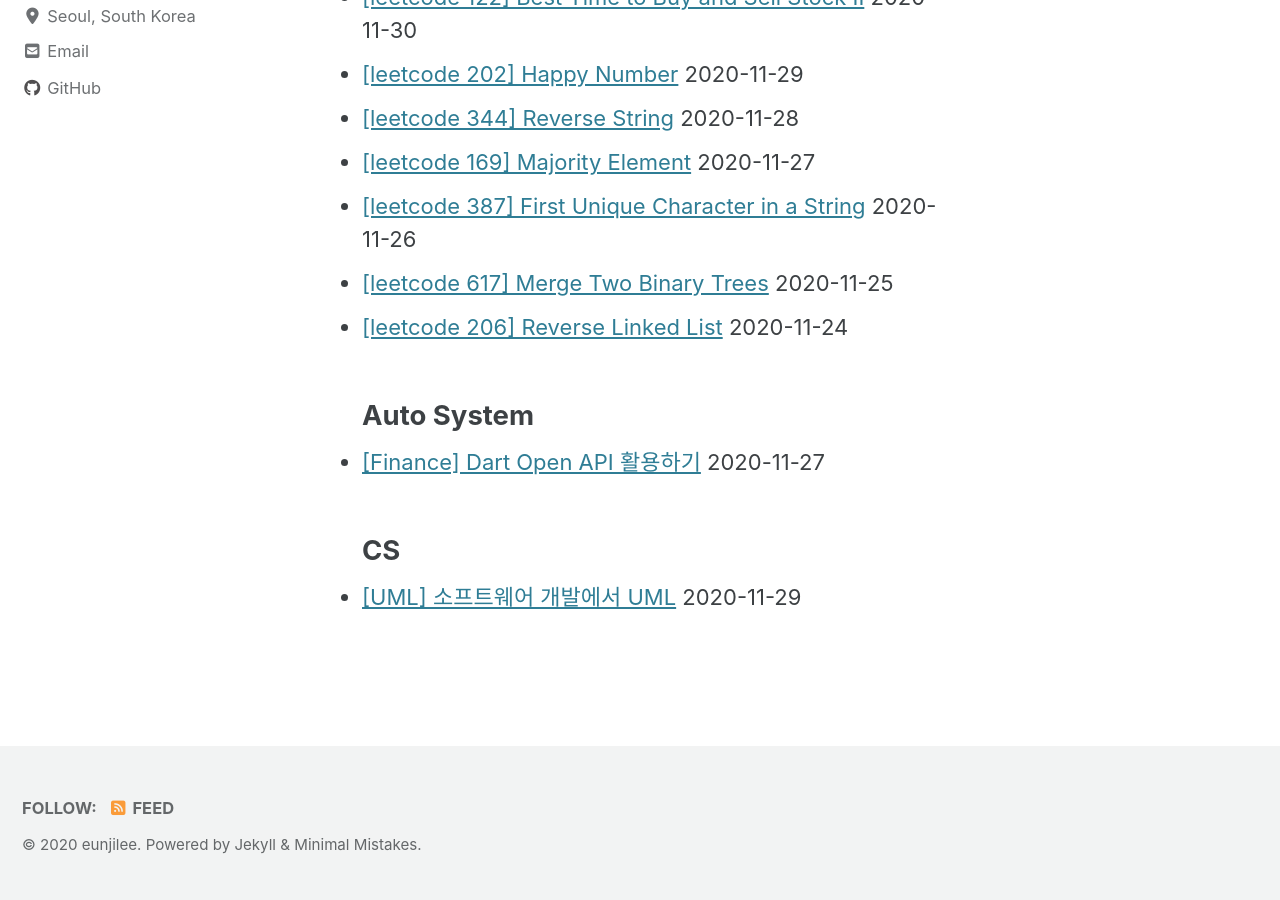
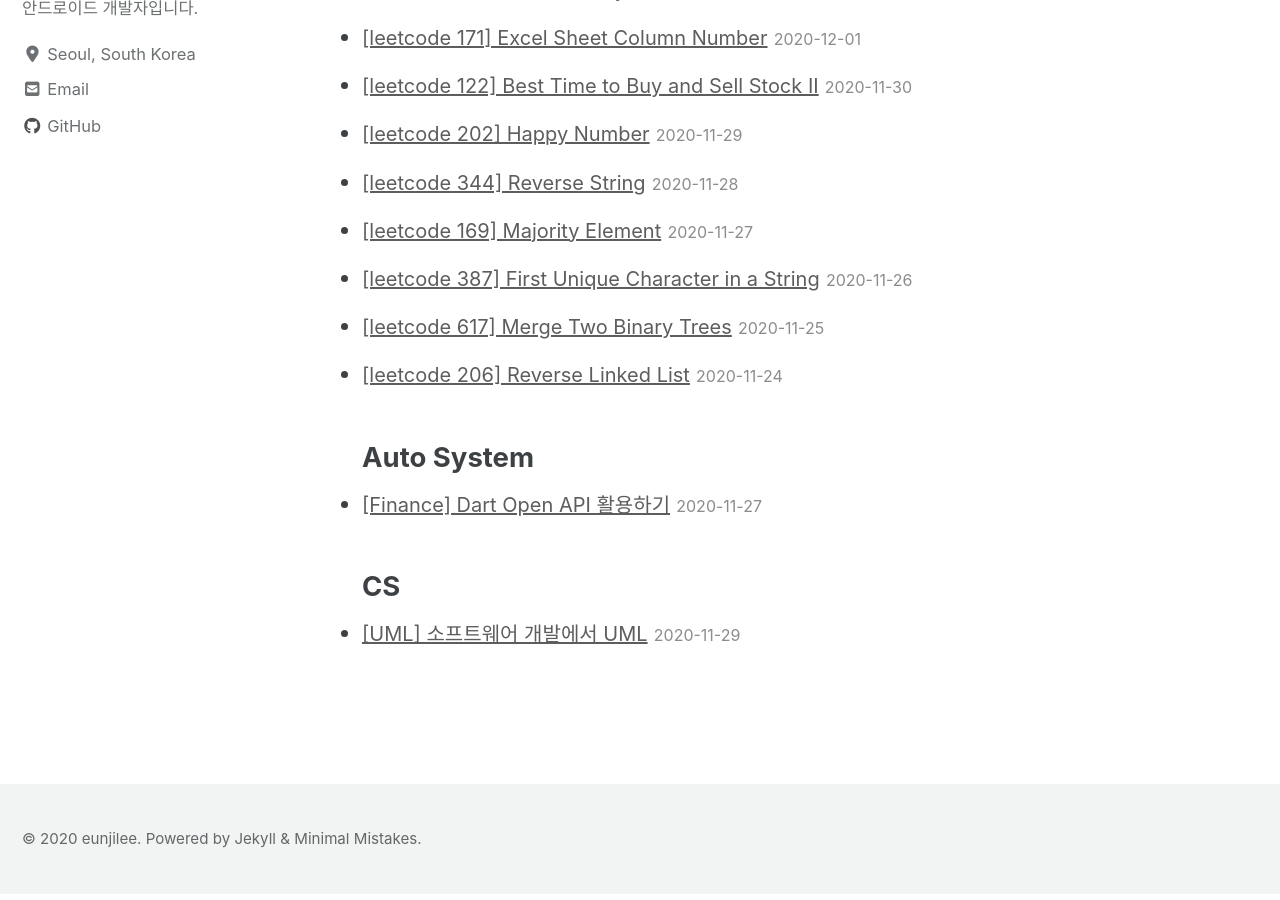
Before and after one commit to dev-eunji/dev-eunji.github.io, a Jekyll site: the page built from index.html, in a window 1280 px wide and 900 px high, scrolled down 2286 px. Built offline with Jekyll 4.4.1, drawn with Linux system fonts in a browser that asks for light colours; cached includes are drawn as plain includes; nearby versions of some CDN libraries; the list of posts is cut into pages by our own code.

Commit message:
home UI 수정: 홈 메뉴색 변경, footer 수정

```diff
--- a/_includes/footer.html
+++ b/_includes/footer.html
@@ -1,19 +1 @@
-<div class="page__footer-follow">
-  <ul class="social-icons">
-    {% if site.data.ui-text[site.locale].follow_label %}
-      <li><strong>{{ site.data.ui-text[site.locale].follow_label }}</strong></li>
-    {% endif %}
-
-    {% if site.footer.links %}
-      {% for link in site.footer.links %}
-        {% if link.label and link.url %}
-          <li><a href="{{ link.url }}" rel="nofollow noopener noreferrer"><i class="{{ link.icon | default: 'fas fa-link' }}" aria-hidden="true"></i> {{ link.label }}</a></li>
-        {% endif %}
-      {% endfor %}
-    {% endif %}
-
-    <li><a href="{% if site.atom_feed.path %}{{ site.atom_feed.path }}{% else %}{{ '/feed.xml' | relative_url }}{% endif %}"><i class="fas fa-fw fa-rss-square" aria-hidden="true"></i> {{ site.data.ui-text[site.locale].feed_label | default: "Feed" }}</a></li>
-  </ul>
-</div>
-
 <div class="page__footer-copyright">&copy; {{ site.time | date: '%Y' }} {{ site.name | default: site.title }}. {{ site.data.ui-text[site.locale].powered_by | default: "Powered by" }} <a href="https://jekyllrb.com" rel="nofollow">Jekyll</a> &amp; <a href="https://mademistakes.com/work/minimal-mistakes-jekyll-theme/" rel="nofollow">Minimal Mistakes</a>.</div>
--- a/_layouts/home.html
+++ b/_layouts/home.html
@@ -6,13 +6,15 @@ layout: archive
 
 <ul>
 {% for category in site.categories %}
-  <h2 id="{{category | first}}">{{category | first}}</h2>
+  <h2 id="{{category | first}}" >{{category | first}}</h2>
   {% for posts in category %}
     {% for post in posts %}
       {% if post.url %}
-      <li>
-        <a class="title" href="{{ post.url | prepend: site.url }}">{{ post.title }}</a>
-        <time>{{ post.date | date:"%F" }}</time> <!-- 요일: {{ post.date | date: "%a" }}. -->
+      <li style="line-height: 0.8em;">
+        <p>
+          <a style="font-size:20px; color:#5d5d5d;" class="title" href="{{ post.url | prepend: site.url }}">{{ post.title }}</a>
+          <time style="font-size:16px; color:#8c8c8c;">{{ post.date | date:"%F" }}</time>
+        </p>
       </li>
       {% endif %}
     {% endfor %}
```
